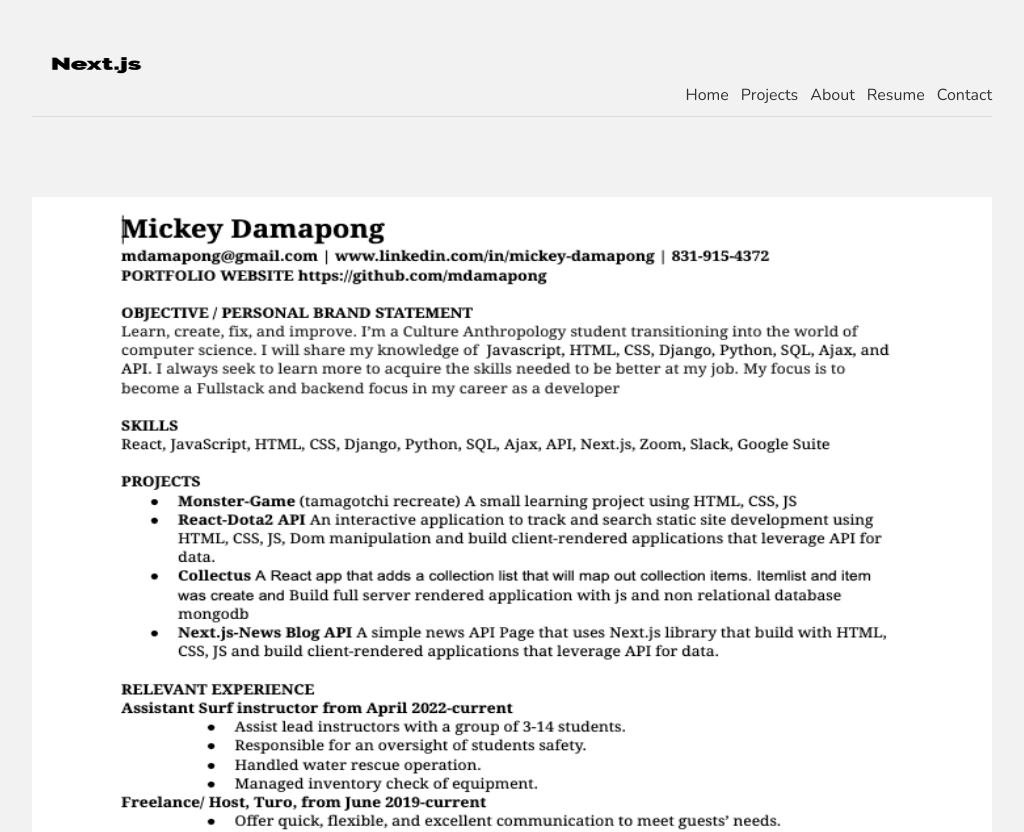
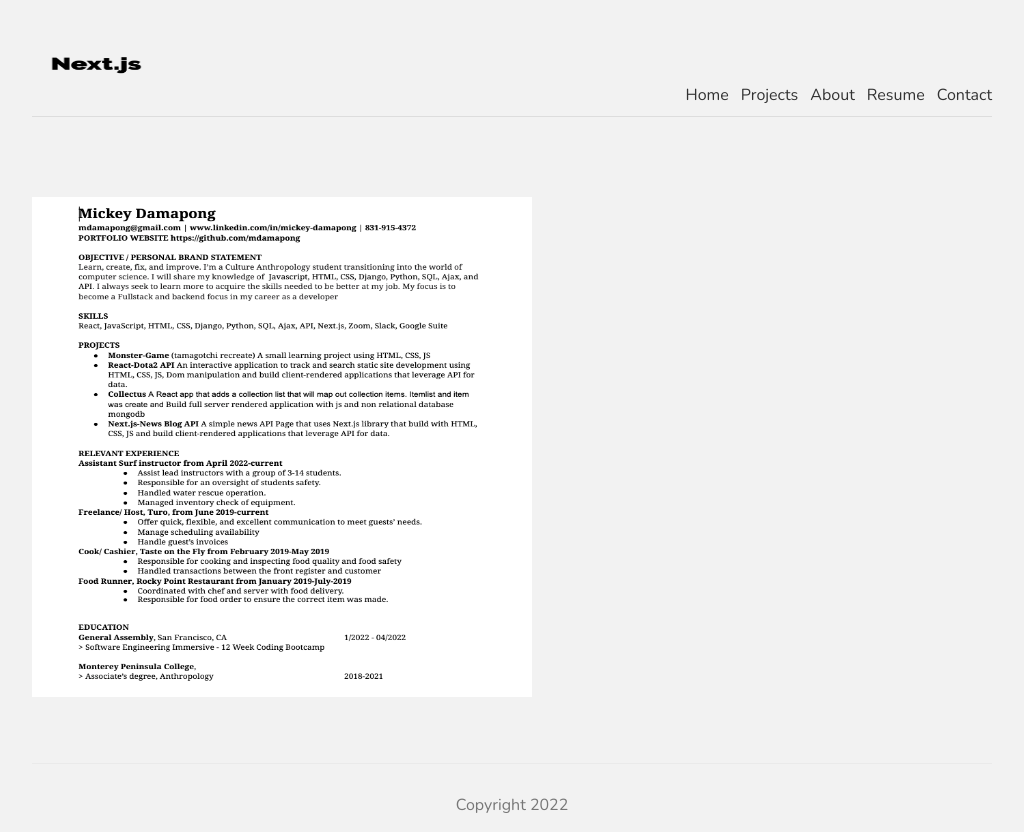
Before and after one commit to mdamapong/portfolio-, a Next.js app: page /resume in a window 1280 px wide. Shown: the top 832 px of the page, without its empty margins (128-1152 px from the left). Built offline with nearby package versions, Linux system fonts and the light colour scheme.

Commit message:
add resume

```diff
--- a/pages/about.js
+++ b/pages/about.js
@@ -1,5 +1,4 @@
 import React from 'react';
-import Image from 'next/image';
 
 export default function about() {
 	return (
--- a/pages/index.js
+++ b/pages/index.js
@@ -19,6 +19,9 @@ export default function Home() {
 			<Link href='/project'>
 				<a className={styles.btn}>Go to my work</a>
 			</Link>
+			<Link href='https://docs.google.com/document/d/1M-Og6z93KS8rtjucmWPnVenVAruOfhkKhdAQMFphsBQ/edit?usp=sharing'>
+				<a className={styles.btn}>Resume</a>
+			</Link>
 		</>
 	);
 }
--- a/pages/resume.js
+++ b/pages/resume.js
@@ -4,7 +4,7 @@ export default function Resume() {
 	return (
 		<>
 			<p>
-				<Image src='/Resume.png' alt='Log' width={960} height={960} />
+				<Image src='/Resume.png' alt='Log' width={500} height={500} />
 			</p>
 		</>
 	);
```
